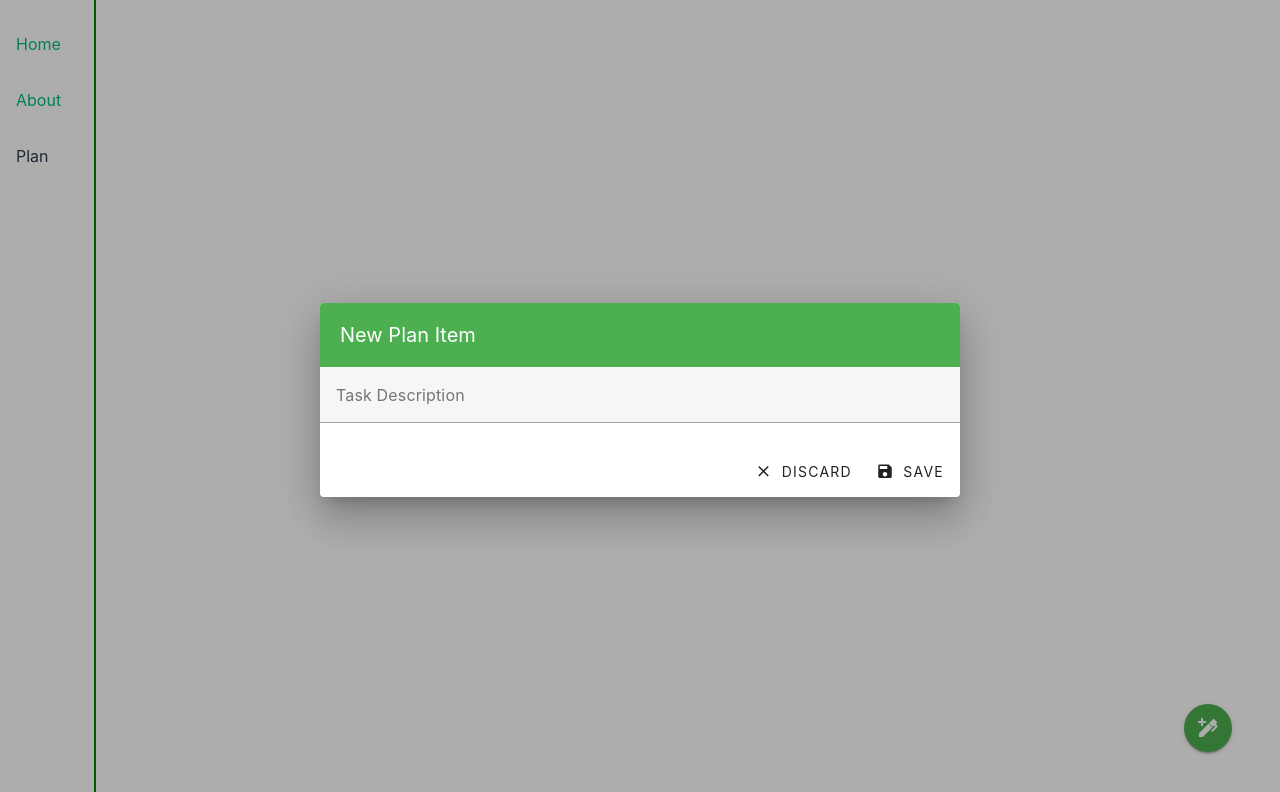
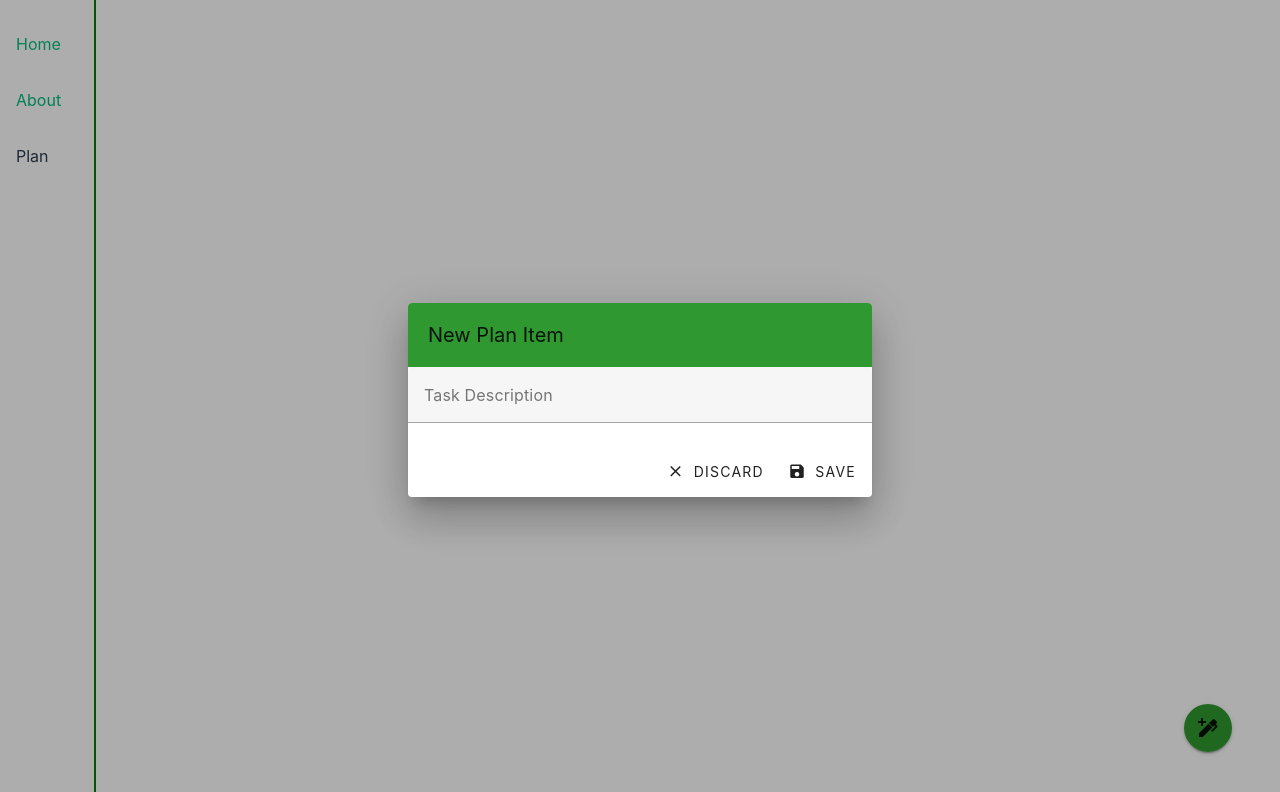
Before and after one commit to thabotr/planner, a Vue app: page /plan in a window 1280 px wide. Both pictures are taken after a click on the button 1208 px from the left and 728 px from the top of the page. Shown: the top 792 px of the page. Built offline with nearby package versions, Linux system fonts and the light colour scheme.

Commit message:
refactored

```diff
--- a/src/components/CreatePlanItemFAB.vue
+++ /dev/null
@@ -1,29 +0,0 @@
-<script lang="ts">
-export default {
-    data () {
-        return {count: 0};
-    },
-    methods: {
-        createPlanItem() {
-            this.count++;
-        },
-    }
-}
-</script>
-<template>
-    <div>{{count}}</div>
-    <v-btn
-        id="create-plan-item"
-        @click="createPlanItem"
-        icon="mdi-pen-plus"
-        color="green"
-    >
-    </v-btn>
-</template>
-<style scoped>
-#create-plan-item {
-    position: fixed;
-    right: 3rem;
-    bottom: 3rem;
-}
-</style>
--- a/src/components/ThePlan.vue
+++ b/src/components/ThePlan.vue
@@ -3,17 +3,16 @@
         <PlanItem v-for="task in tasks.values()" v-bind="task" @on-delete="onDeletePlanItem" @on-edit="onEditPlanItem" />
     </div>
     <v-col cols="auto">
-        <v-dialog transition="dialog-bottom-transition" width="50%" v-model="editingPlanItem">
-            <template v-slot:activator="parent">
-                <v-btn id="create-plan-item" @click="onCreatePlanItem" icon="mdi-pen-plus" color="green">
+        <v-dialog v-model="editingPlanItem" transition="dialog-bottom-transition">
+            <template v-slot:activator>
+                <v-btn id="create-plan-item" @click="onCreatePlanItem" icon="mdi-pen-plus">
                 </v-btn>
             </template>
             <template v-slot:default>
                 <v-card>
-                    <v-toolbar color="green" title="New Plan Item"></v-toolbar>
-                    <v-text-field label="Task Description"
-                        :rules="[ruleMinimumFiveChars]" required
-                        v-model="tempTask.description" type="input"></v-text-field>
+                    <v-toolbar title="New Plan Item" />
+                    <v-text-field label="Task Description" :rules="[ruleMinimumFiveChars]" required
+                        v-model="tempTask.description" type="input" />
                     <v-card-actions class="justify-end">
                         <v-btn variant="text" @click="onDiscardPlanItemEdit" prepend-icon="mdi-close">Discard</v-btn>
                         <v-btn @click="onSavePlanItemEdit" variant="text" prepend-icon="mdi-content-save">Save</v-btn>
@@ -26,21 +25,6 @@
 
 <script lang="ts">
 import PlanItem from './PlanItem.vue';
-type TaskType = {
-    id: string,
-    description: string,
-    mentalEffort: number,
-    physicalEffort: number,
-    temporalInvestment: number
-};
-const GetDefaultTask = (): TaskType => ({
-    id: '',
-    description: '',
-    mentalEffort: -1,
-    physicalEffort: -1,
-    temporalInvestment: -1,
-});
-
 export default {
     components: {
         PlanItem: PlanItem
@@ -49,7 +33,7 @@ export default {
         return {
             tasks: new Map<string, TaskType>(),
             editingPlanItem: false,
-            tempTask: GetDefaultTask(),
+            tempTask: CreateDefaultTask(),
         }
     },
     methods: {
@@ -88,10 +72,24 @@ export default {
         },
         closeDialog() { this.editingPlanItem = false; },
         openDialog() { this.editingPlanItem = true; },
-        restoreTempTaskToDefault() { this.tempTask = GetDefaultTask(); },
+        restoreTempTaskToDefault() { this.tempTask = CreateDefaultTask(); },
         ruleMinimumFiveChars: (value: string) => (value || '').length >= 5 || 'Minimum 5 characters text',
     }
-}
+};
+type TaskType = {
+    id: string,
+    description: string,
+    mentalEffort: number,
+    physicalEffort: number,
+    temporalInvestment: number
+};
+const CreateDefaultTask = (): TaskType => ({
+    id: '',
+    description: '',
+    mentalEffort: -1,
+    physicalEffort: -1,
+    temporalInvestment: -1,
+});
 </script>
 
 <style scoped>
@@ -106,4 +104,13 @@ export default {
     gap: 1rem;
     flex-wrap: wrap;
 }
+
+.v-dialog {
+    width: 40%;
+}
+
+#create-plan-item,
+.v-toolbar {
+    background-color: rgba(0, 128, 0, 0.812);
+}
 </style>
```
Also changed, not shown: src/components/PlanItem.vue (+11 -12 lines).
